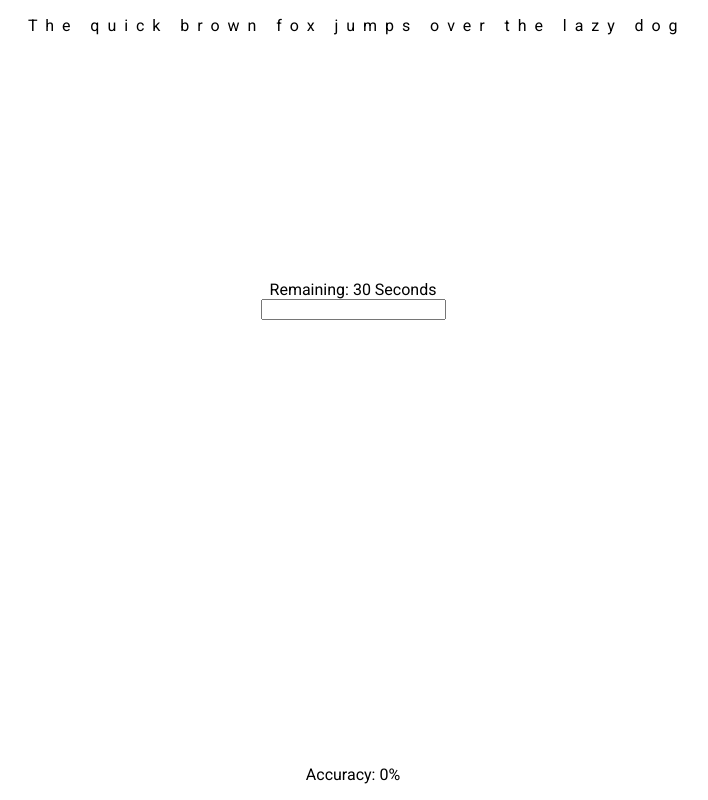
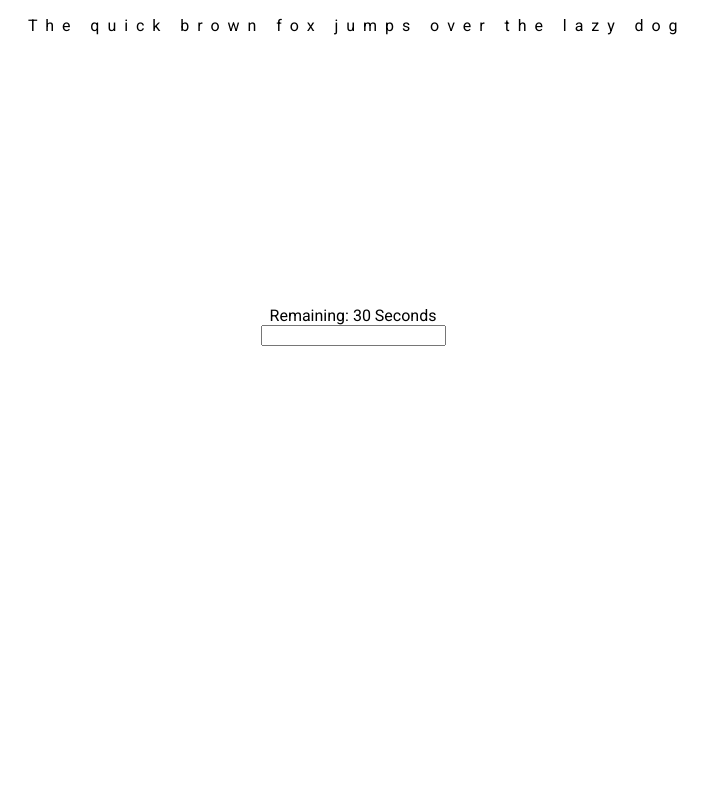
Before and after one commit to lvonnied/speed-typing-game, an Angular app: page /home in a window 1280 px wide. Shown: the whole page, without its empty margins (287-995 px from the left). Built offline with nearby package versions, Linux system fonts and the light colour scheme.

Commit message:
Removed statistics container

```diff
--- a/src/app/home/home.component.css
+++ b/src/app/home/home.component.css
@@ -25,9 +25,3 @@
   flex-direction: column;
   margin-bottom: 25vh;
 }
-
-.statistics-container {
-  display: flex;
-  justify-content: center;
-  flex-direction: row;
-}
--- a/src/app/home/home.component.html
+++ b/src/app/home/home.component.html
@@ -12,10 +12,4 @@
       <input type='text' id="speedTypingInput" [(ngModel)]="userInput" (input)="compareInput()" name="typingInput" />
     </form>
   </div>
-
-  <div class="statistics-container">
-    <!--<p>Time: {{time}}</p>-->
-    <!--<p>WPM: {{wpm}}</p>-->
-    <p>Accuracy: {{accuracy}}%</p>
-  </div>
 </div>
```
